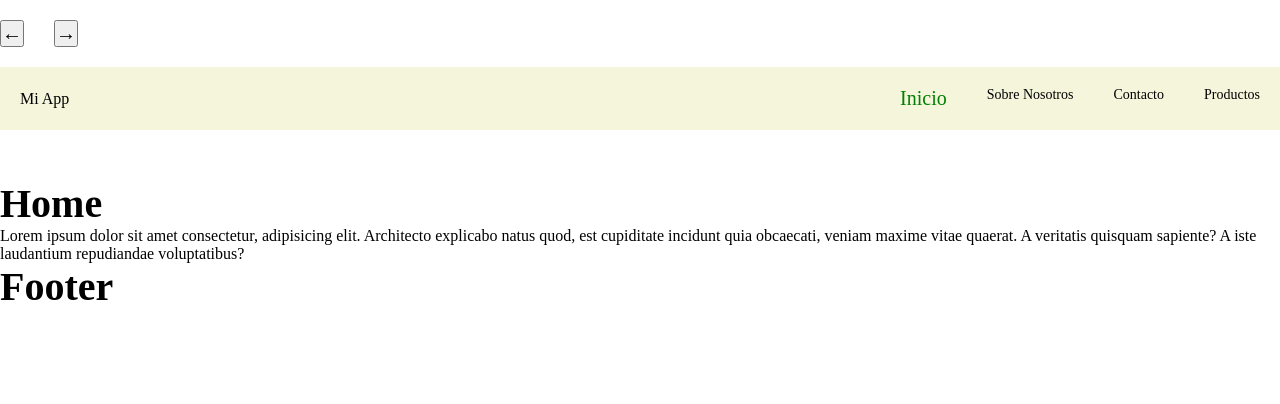
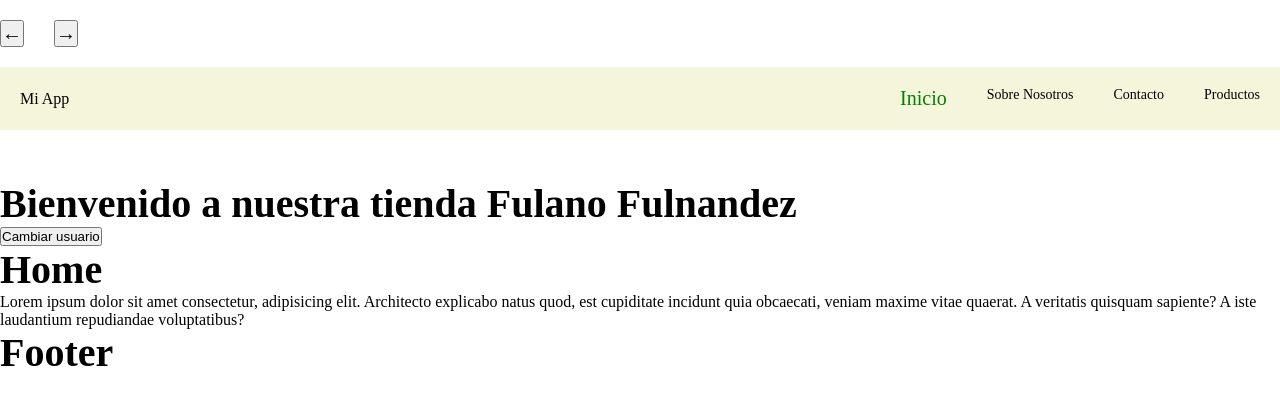
Before and after one commit to jovanesDev/react-ed-it, a React (Vite) app: page / in a window 1280 px wide. Shown: the top 404 px of the page. Built offline with nearby package versions, Linux system fonts and the light colour scheme.

Commit message:
CONTEXT API

```diff
--- /dev/null
+++ b/src/context/AuthProvider.jsx
@@ -0,0 +1,27 @@
+/* eslint-disable react/prop-types */
+import { createContext, useState } from "react";
+
+export const AuthContext = createContext("");
+
+//! 1) generar un context con el metodo createContext y exportar para hacer referencia mas adelante
+//! 2) con el nombre del context "AuthContext" , retornar en el JSX como AuthContext.Provider y envolver el children
+
+const AuthProvider = ({ children }) => {
+  const [user, setUser] = useState({
+    nombre: "Fulano Fulnandez",
+    email: "fulano@fulnandez.com.ar",
+  });
+
+  const handleChangeUser = () =>
+    setUser({
+      nombre: "Emilio Mendez",
+      email: "EmilioJSX@gmail.com",
+    });
+  return (
+    <AuthContext.Provider value={{ user, handleChangeUser }}>
+      {children}
+    </AuthContext.Provider>
+  );
+};
+
+export default AuthProvider;
--- a/src/hooks/useValidation.jsx
+++ b/src/hooks/useValidation.jsx
@@ -1,30 +1,24 @@
-import { useEffect, useState } from 'react'
+import { useEffect, useState } from "react";
 
-const useValidation = ({data}) => {
+const useValidation = ({ data }) => {
+  const [error, setError] = useState(false);
 
-    const [error,setError] = useState(false)
+  const handleValidate = () => {
+    const isValid = Object.values(data).every((value) => value);
+    if (!isValid) {
+      setError(true);
+      return;
+    }
+    setError(false);
+  };
 
-    const handleValidate = () => {
-        const isValid = Object.values(data).every((value) => value)
-        if(!isValid) {
-            setError(true)
-            return
-        }
-        setError(false)
-
-    }
-
-
-    useEffect(() => {
-        handleValidate()
-    }, [data])
-
-
-
+  useEffect(() => {
+    handleValidate();
+  }, [data]);
 
   return {
-    error
-  }
-}
+    error,
+  };
+};
 
-export default useValidation
+export default useValidation;
--- a/src/pages/About/About.jsx
+++ b/src/pages/About/About.jsx
@@ -1,9 +1,18 @@
-import React from 'react'
+/* eslint-disable no-unused-vars */
+import { useContext } from "react";
+import { AuthContext } from "../../context/AuthProvider";
 
 const About = () => {
+  const { user, handleChangeUser } = useContext(AuthContext);
   return (
-    <h1>About</h1>
-  )
-}
+    <div>
+      <div>
+        <h1>Bienvenido a nuestra tienda {user.nombre} </h1>
+        {/* <button onClick={handleChangeUser}>Cambiar usuario</button> */}
+      </div>
+      <h1>About</h1>
+    </div>
+  );
+};
 
-export default About
+export default About;
--- a/src/pages/Home/Home.jsx
+++ b/src/pages/Home/Home.jsx
@@ -1,8 +1,14 @@
-import React from "react";
+import { useContext } from "react";
+import { AuthContext } from "../../context/AuthProvider";
 
 const Home = () => {
+  const {user,handleChangeUser} = useContext(AuthContext)
   return (
     <>
+      <div>
+        <h1>Bienvenido a nuestra tienda {user.nombre} </h1>
+        <button onClick={handleChangeUser}>Cambiar usuario</button>
+      </div>
       <h1>Home</h1>
       <p>
         Lorem ipsum dolor sit amet consectetur, adipisicing elit. Architecto
```
Also changed, not shown: src/routes/Routing.jsx (+4 -3 lines).
